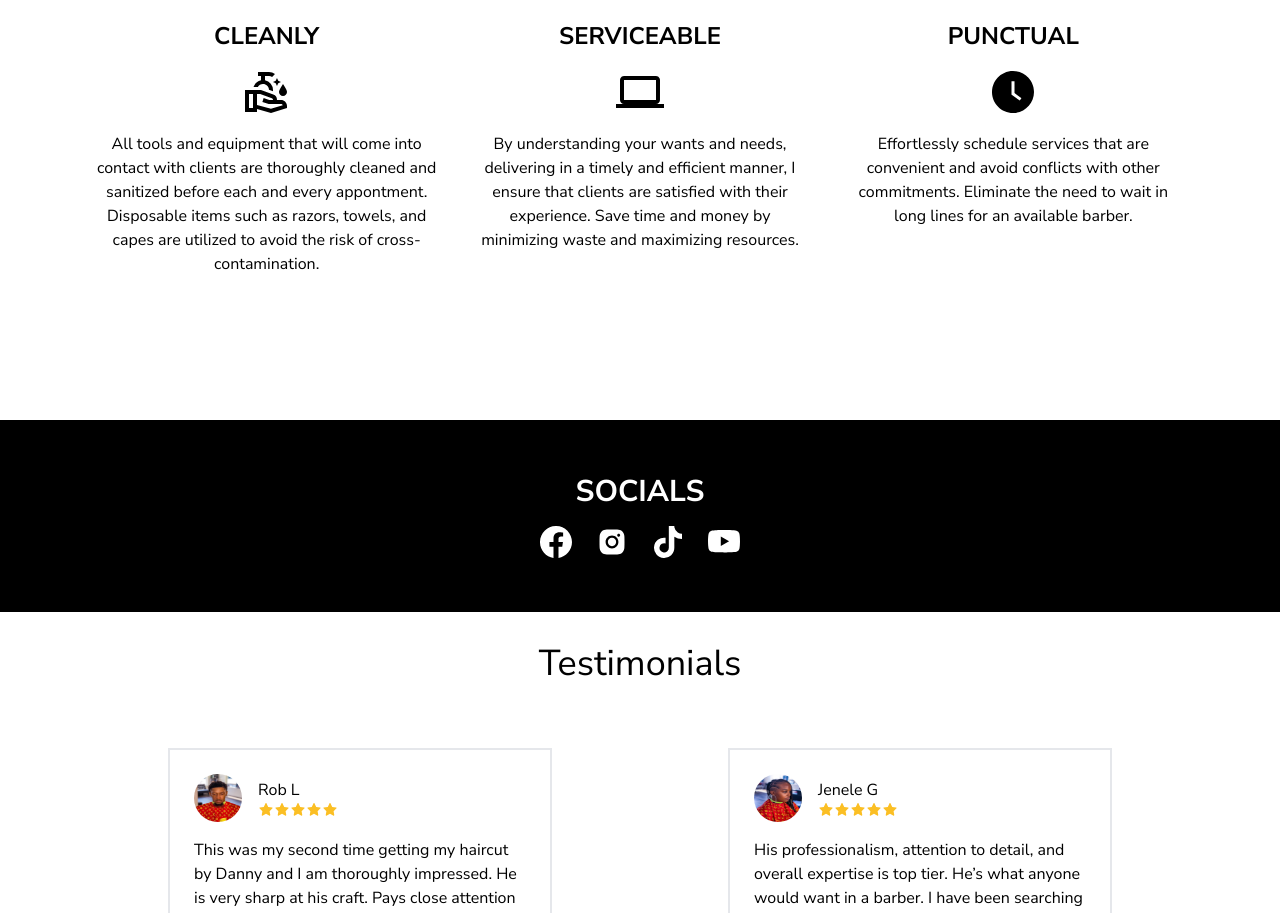
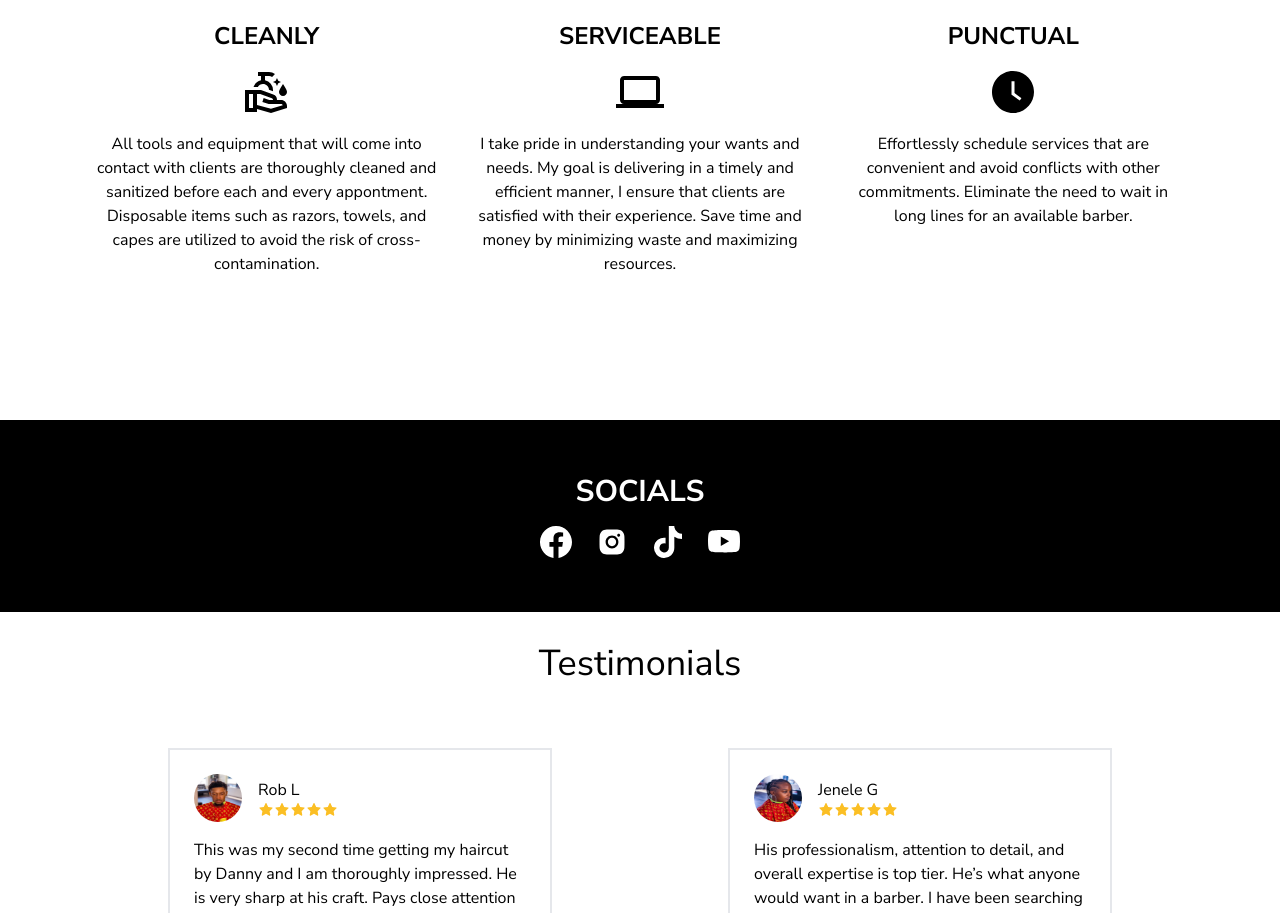
Before and after one commit to john-mathis/Barbershop, a Next.js app: page / in a window 1280 px wide. Shown: the part 940-1853 px from the top of the page. Built offline with nearby package versions, Linux system fonts and the light colour scheme.

Commit message:
book button re-route

```diff
--- a/Components/About/About.tsx
+++ b/Components/About/About.tsx
@@ -1,6 +1,6 @@
 import Danny from "../../public/assets/danny.jpg";
 import Image from "next/image";
-
+import Link from "next/link";
 export default function About() {
   return (
     <section>
@@ -42,12 +42,12 @@ export default function About() {
         </div>
       </div>
       <div className="flex justify-center pb-16">
-        <a
-          href="/"
+        <Link
+          href="/services"
           className="text-center h-12 rounded m-auto bg-green-500 px-8 flex justify-center items-center hover:bg-slate-700"
         >
           Book with Prime
-        </a>
+        </Link>
       </div>
     </section>
   );
--- a/Components/Hero/Hero.tsx
+++ b/Components/Hero/Hero.tsx
@@ -1,3 +1,5 @@
+import Link from "next/link";
+
 export default function Hero() {
   return (
     <header className="flex items-center justify-center w-full h-[100vh] relative bg-[url('https://images.squarespace-cdn.com/content/v1/5ae7a6e2e2ccd1343b0b1878/50b35e6c-a4d2-4da2-8166-fd9d39d30dbd/hero.jpg?format=1500w')] bg-cover bg-center">
@@ -11,12 +13,12 @@ export default function Hero() {
         <p className="z-[1]	mt-2 text-center text-lg text-white">
           Home of the top rated barber in Hartford.
         </p>
-        <a
+        <Link
           className="mt-8 px-12 py-3 bg-gradient-to-r from-amber-500 to-red-600 hover:from-amber-600 hover:to-red-700 text-xl text-white font-semibold drop-shadow-lg rounded-full"
           href="/services"
         >
           BOOK NOW
-        </a>
+        </Link>
       </div>
     </header>
   );
--- a/Components/Solutions/Solutions.tsx
+++ b/Components/Solutions/Solutions.tsx
@@ -24,10 +24,10 @@ export default function Solutions() {
             </p>
             <MdComputer className="h-12 w-12 mx-auto my-4 " />
             <p className="max-w-[25rem] sm:max-w-[30rem] m-auto">
-              By understanding your wants and needs, delivering in a timely and
-              efficient manner, I ensure that clients are satisfied with their
-              experience. Save time and money by minimizing waste and maximizing
-              resources.
+              I take pride in understanding your wants and needs. My goal is
+              delivering in a timely and efficient manner, I ensure that clients
+              are satisfied with their experience. Save time and money by
+              minimizing waste and maximizing resources.
             </p>
           </div>
 
```
